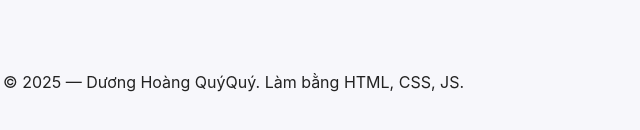
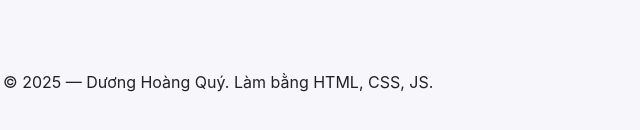
Before and after one commit to JustQuy/My_CV, a plain HTML site: page index.html in a window 1280 px wide. Shown: the part 1392-1522 px from the top of the page, 153-793 px from the left. Drawn offline with Linux system fonts and the light colour scheme.

Commit message:
Update index.html

```diff
--- a/index.html
+++ b/index.html
@@ -125,7 +125,7 @@
 
   <footer class="site-footer">
     <div class="container">
-      <p>© <span id="year"></span> — Dương Hoàng QuýQuý. Làm bằng HTML, CSS, JS.</p>
+      <p>© <span id="year"></span> — Dương Hoàng Quý. Làm bằng HTML, CSS, JS.</p>
       <button id="theme-toggle" class="theme-toggle" aria-label="Chuyển giao diện"></button>
     </div>
   </footer>
```
